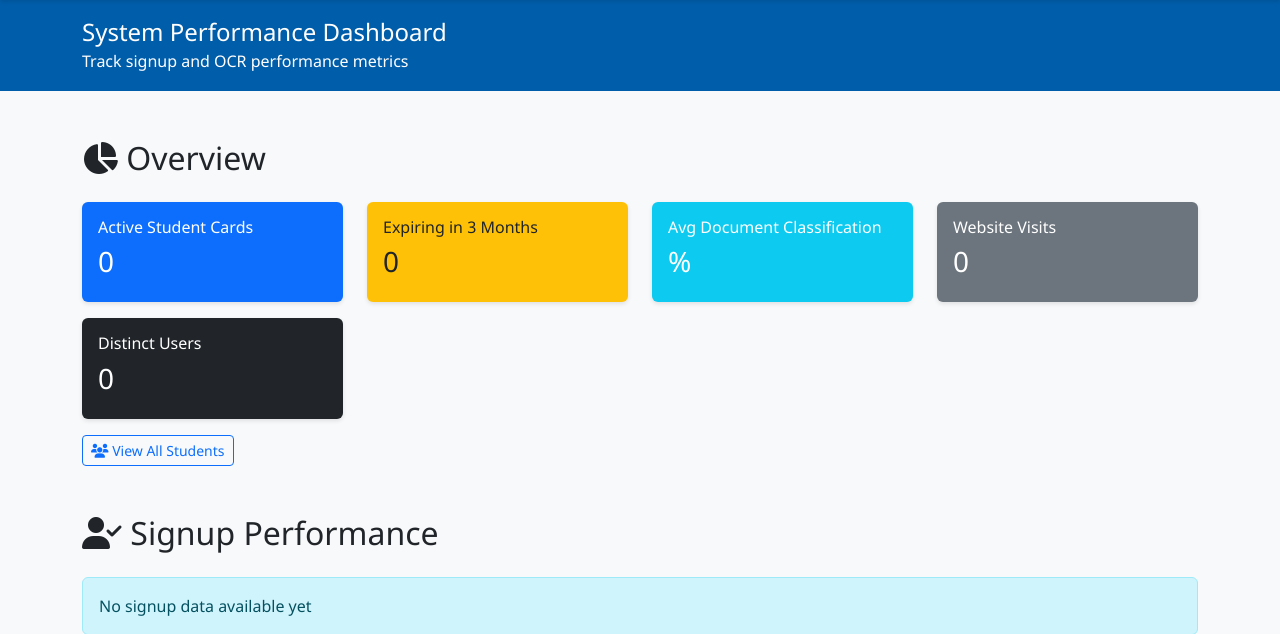
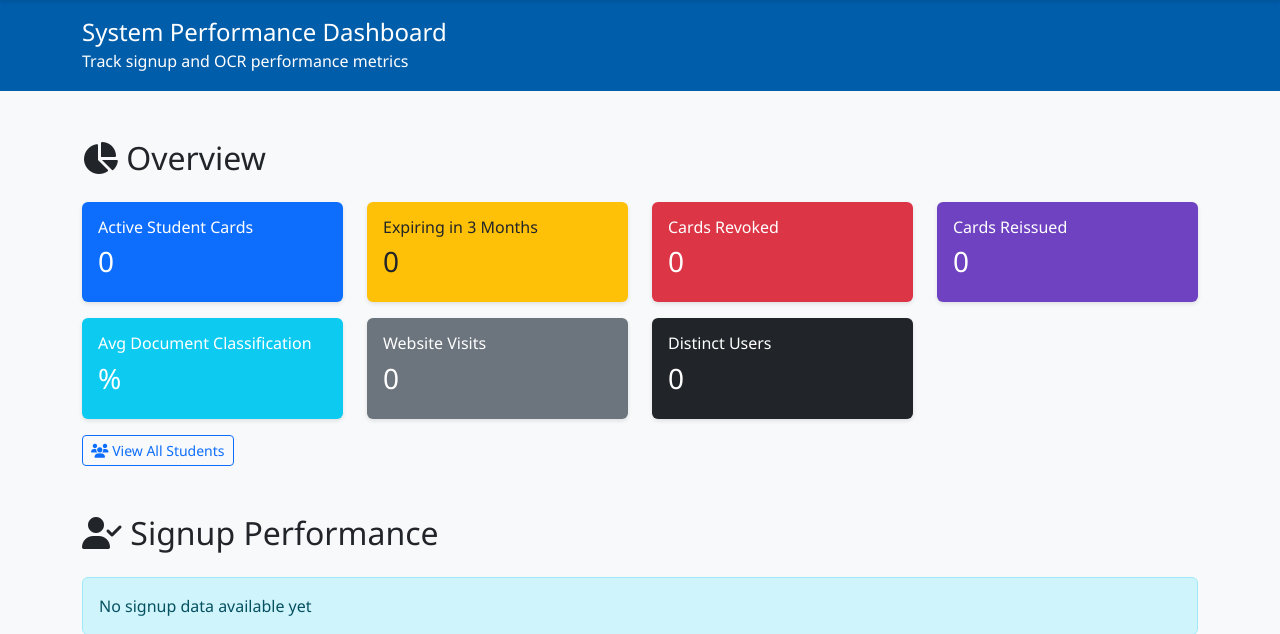
Before and after one commit to 220404773/tut-digital-student-card, a Django app: page /cards/performance/ in a window 1280 px wide. Shown: the part 56-690 px from the top of the page. Run offline with Django 4.2, Linux system fonts and the light colour scheme; the visitor is signed in with stand-in values (Sample User, id 1); data comes from the database, SQL or seed files in the repository; data that the repository does not hold is empty.

Commit message:
Add a staff-facing card activity report, surfacing revoked/reissued counts
First cut of the audit-log UI discussed earlier: a report_card_activity
view/template following the existing report_* drill-down pattern,
listing every CardActivity row (student, card number, activity type,
who performed it, IP, timestamp), filterable to just revoked or
reissued events.

CardActivity gets a new performed_by FK (null for student-initiated
events like viewed/downloaded/verified) so revoke/reissue actions
record which staff member did it - the admin actions now set this.

Added two new dashboard tiles (Cards Revoked / Cards Reissued) linking
into the filtered report, counting activity events rather than current
card status since this is meant as an audit metric (how many times an
action was taken), not a live card-state count.

```diff
--- a/accounts/admin.py
+++ b/accounts/admin.py
@@ -37,7 +37,7 @@ class StudentUserAdmin(UserAdmin):
                 continue
             card.status = 'revoked'
             card.save()
-            CardActivity.objects.create(student_card=card, activity_type='revoked')
+            CardActivity.objects.create(student_card=card, activity_type='revoked', performed_by=request.user)
             revoked += 1
 
         message = f'Revoked {revoked} card(s).'
@@ -66,7 +66,7 @@ class StudentUserAdmin(UserAdmin):
             card.status = 'active'
             card.save()
             generate_qr_code_for_card(card, request)
-            CardActivity.objects.create(student_card=card, activity_type='reissued')
+            CardActivity.objects.create(student_card=card, activity_type='reissued', performed_by=request.user)
             reissued += 1
 
         message = f'Reissued {reissued} card(s), newly issued {newly_issued} card(s).'
--- a/cards/models.py
+++ b/cards/models.py
@@ -37,6 +37,13 @@ class CardActivity(models.Model):
     timestamp = models.DateTimeField(auto_now_add=True)
     ip_address = models.GenericIPAddressField(null=True, blank=True)
     user_agent = models.CharField(max_length=255, null=True, blank=True)
+    # Which staff member performed a revoke/reissue - null for
+    # student-initiated events (viewed/downloaded/verified) where there's no
+    # staff actor. This is the minimum needed for a staff-facing audit trail
+    # ("who revoked this card, and when").
+    performed_by = models.ForeignKey(
+        StudentUser, null=True, blank=True, on_delete=models.SET_NULL, related_name='card_actions_performed'
+    )
 
     class Meta:
         ordering = ['-timestamp']
--- a/cards/templates/cards/performance_dashboard.html
+++ b/cards/templates/cards/performance_dashboard.html
@@ -39,6 +39,28 @@
                         <div class="card-body">
                             <h6 class="card-title">Expiring in 3 Months</h6>
                             <h3>{{ card_stats.expiring_soon }}</h3>
+                        </div>
+                    </div>
+                </a>
+            </div>
+
+            <div class="col-md-3 mb-3">
+                <a href="{% url 'report_card_activity' %}?filter=revoked" class="tile-link">
+                    <div class="card bg-danger text-white">
+                        <div class="card-body">
+                            <h6 class="card-title">Cards Revoked</h6>
+                            <h3>{{ card_stats.revoked_count }}</h3>
+                        </div>
+                    </div>
+                </a>
+            </div>
+
+            <div class="col-md-3 mb-3">
+                <a href="{% url 'report_card_activity' %}?filter=reissued" class="tile-link">
+                    <div class="card" style="background-color: #6f42c1; color: white;">
+                        <div class="card-body">
+                            <h6 class="card-title">Cards Reissued</h6>
+                            <h3>{{ card_stats.reissued_count }}</h3>
                         </div>
                     </div>
                 </a>
--- a/cards/urls.py
+++ b/cards/urls.py
@@ -13,6 +13,7 @@ urlpatterns = [
     path('reports/signups/', views.report_signups, name='report_signups'),
     path('reports/email-confirmation/', views.report_email_confirmation, name='report_email_confirmation'),
     path('reports/ocr/', views.report_ocr, name='report_ocr'),
+    path('reports/card-activity/', views.report_card_activity, name='report_card_activity'),
     path('reports/visits/', views.report_visits, name='report_visits'),
     path('reports/visitors/', views.report_visit_users, name='report_visit_users'),
     path('reports/visitors/<int:user_id>/', views.report_user_visits, name='report_user_visits'),
--- a/cards/views.py
+++ b/cards/views.py
@@ -283,6 +283,11 @@ def performance_dashboard(request):
             expiry_date__gte=today,
             expiry_date__lte=today + timedelta(days=90),
         ).count(),
+        # Counts of revoke/reissue events (not current card status) - this is
+        # an audit-trail metric, so it should reflect how many times staff
+        # took the action, not how many cards currently sit in that state.
+        'revoked_count': CardActivity.objects.filter(activity_type='revoked').count(),
+        'reissued_count': CardActivity.objects.filter(activity_type='reissued').count(),
     }
 
     # Site traffic
@@ -385,6 +390,29 @@ def report_ocr(request):
 
 
 @staff_member_required(login_url='login')
+def report_card_activity(request):
+    """Drill-down behind the Revoked/Reissued tiles - a basic staff-facing
+    audit trail. Every CardActivity row is logged already; this is just the
+    first screen to actually see them, optionally filtered to one type."""
+    filter_type = request.GET.get('filter')
+    activities = CardActivity.objects.select_related(
+        'student_card__user', 'performed_by'
+    ).order_by('-timestamp')
+
+    titles = {
+        'revoked': 'Revoked Cards',
+        'reissued': 'Reissued Cards',
+    }
+    if filter_type in ('revoked', 'reissued'):
+        activities = activities.filter(activity_type=filter_type)
+
+    return render(request, 'cards/report_card_activity.html', {
+        'activities': activities[:500],
+        'title': titles.get(filter_type, 'All Card Activity'),
+    })
+
+
+@staff_member_required(login_url='login')
 def report_visits(request):
     """Drill-down behind the Website Visits tile."""
     all_visits = PageVisit.objects.order_by('-timestamp')
```
Also changed, not shown: cards/templates/cards/report_card_activity.html (added, +65 -0 lines), cards/migrations/0008_cardactivity_performed_by.py (added).
